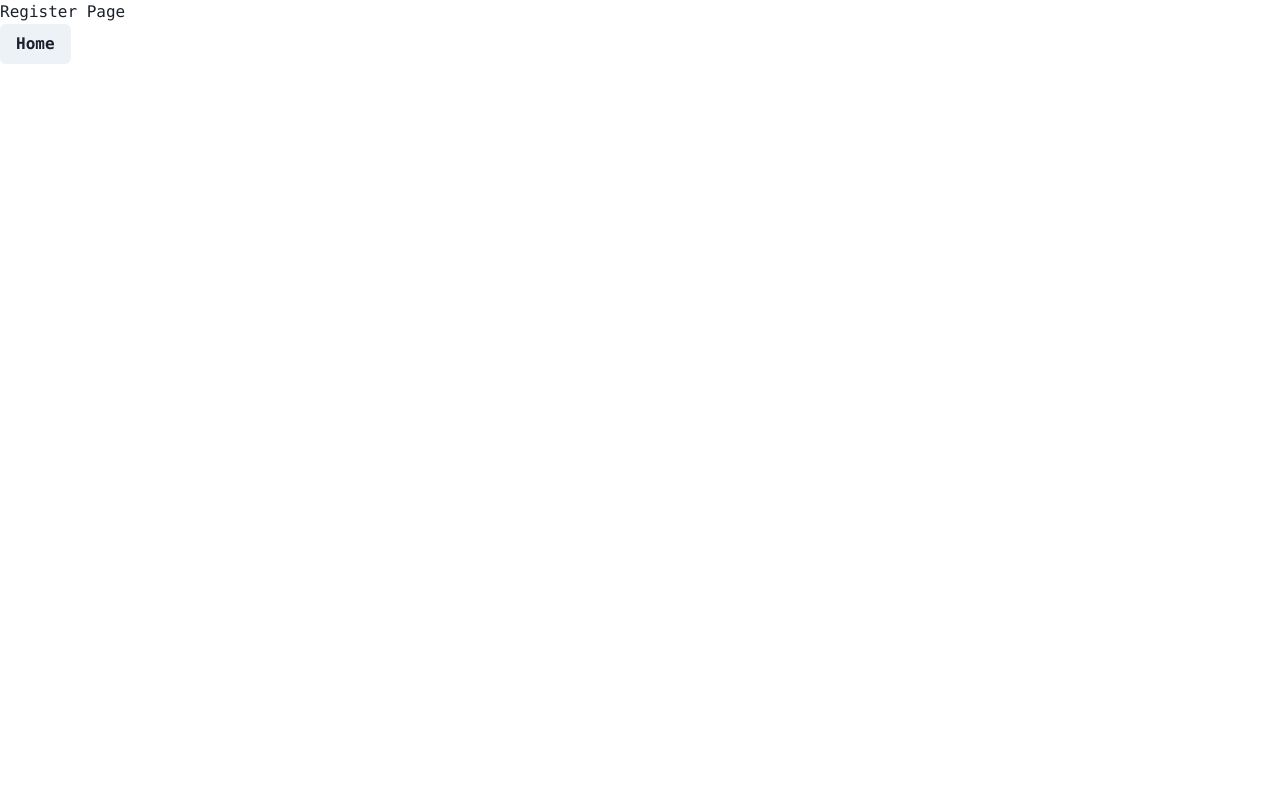
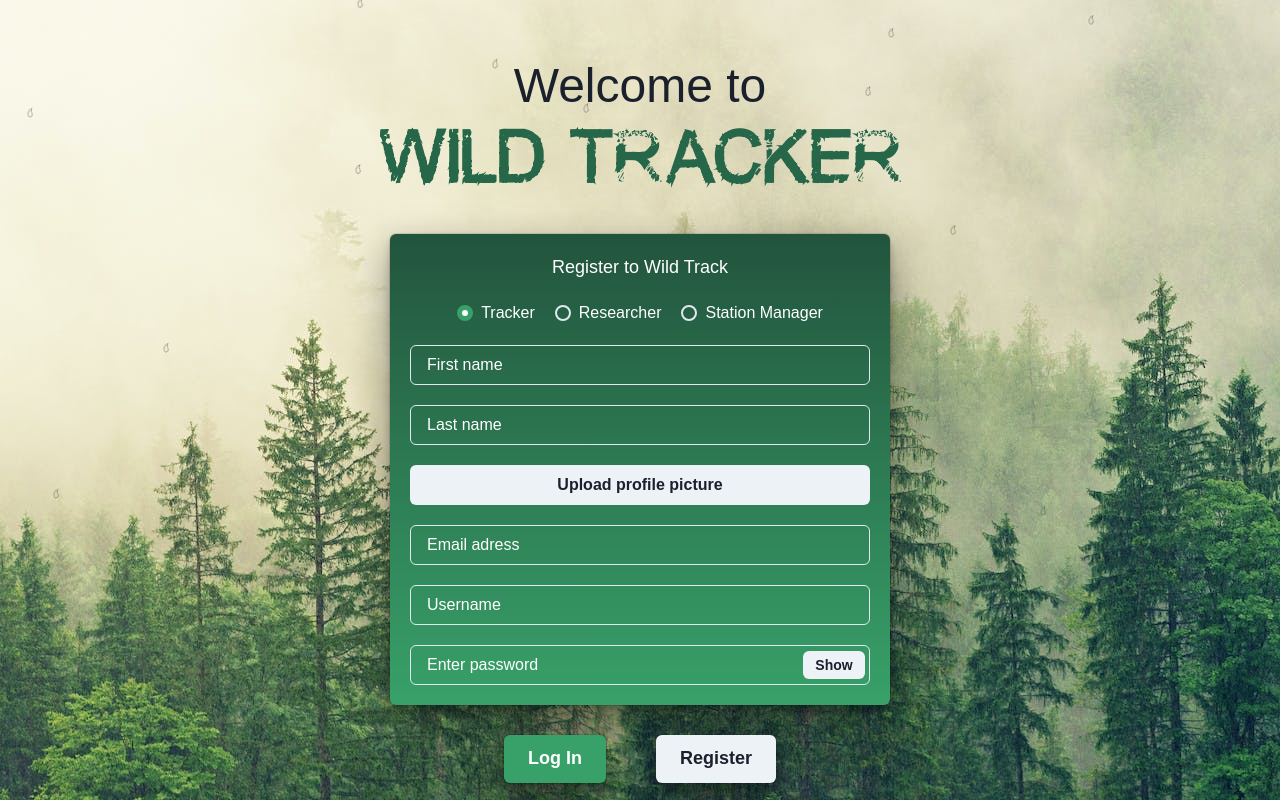
Before and after one commit to GabrielaOroz/lovciNa, a React (Vite) app in the folder IzvorniKod/frontend/: page /register in a window 1280 px wide. Built offline with nearby package versions, Linux system fonts and the light colour scheme.

Commit message:
Updated home page, added login and register page

```diff
--- /dev/null
+++ b/IzvorniKod/frontend/src/components/Base.jsx
@@ -0,0 +1,48 @@
+import { Link } from 'react-router-dom';
+import { Box, Button, Flex, Heading, Text } from "@chakra-ui/react";
+import Rain from './Rain';
+
+export default function Base({children}) {
+    const numberOfDroplets = 30;
+
+    const createDroplets = () => {
+      const droplets = [];
+
+      for (let i = 0; i < numberOfDroplets; i++) {
+        droplets.push(<Rain key={i} />);
+      }
+
+      return droplets;
+    };
+
+    return (
+        <Box
+            bgImage="url(/forest.jpg)"
+            bgPosition="center"
+            height="100vh"
+            display="flex"
+            flexDirection="column"
+            justifyContent="space-between"
+            padding="50px"
+            style={{ position: 'relative', height: '100vh', overflow: 'hidden' }}
+        >
+            {createDroplets()}
+            <Flex textAlign="center" flexDirection="column" gap="10px">
+                <Text fontSize="5xl">Welcome to</Text>
+                <Link to="/">
+                    <Heading fontSize="6xl" color="green.700" fontFamily="Nature">WILD TRACKER</Heading>
+                </Link>
+            </Flex>
+            {children}
+            <Flex alignSelf="center" gap="50px" marginBottom="30px">
+                <Link to="/login">
+                    <Button shadow='dark-lg' size="lg" colorScheme="green">Log In</Button>
+                </Link>
+                <Link to="/register">
+                    <Button shadow='dark-lg' size="lg">Register</Button>
+                </Link>
+            </Flex>
+        </Box>
+
+    )
+}
--- /dev/null
+++ b/IzvorniKod/frontend/src/components/Form.jsx
@@ -0,0 +1,49 @@
+import { Button, Card, FormControl, HStack, Input, InputGroup, InputRightElement, Radio, RadioGroup } from "@chakra-ui/react";
+import { useState } from "react";
+
+export default function Form({children}) {
+    const [show, setShow] = useState(false);
+    const handleClick = () => setShow(!show);
+
+    return (
+        <Card
+            padding="20px"
+            width="500px"
+            margin="30px"
+            alignSelf="center"
+            bgGradient="linear(to-t, green.500, green.800)"
+            color="white"
+            boxShadow='dark-lg'
+        >
+            <FormControl display="flex" flexDirection="column" gap="20px">
+            {children}
+            <Input
+                type="email"
+                placeholder="Email adress"
+                _placeholder={{ color: 'white' }}
+                focusBorderColor="white"
+            />
+            <Input
+                type="text"
+                placeholder="Username"
+                _placeholder={{ color: 'white' }}
+                focusBorderColor="white"
+            />
+            <InputGroup size='md'>
+                <Input
+                type={show ? 'text' : 'password'}
+                placeholder='Enter password'
+                _placeholder={{ color: 'white' }}
+                focusBorderColor="white"
+                />
+                <InputRightElement width='4.5rem'>
+                <Button h='1.75rem' size='sm' onClick={handleClick}>
+                    {show ? 'Hide' : 'Show'}
+                </Button>
+                </InputRightElement>
+            </InputGroup>
+
+            </FormControl>
+        </Card>
+    )
+}
--- a/IzvorniKod/frontend/src/components/Home.jsx
+++ b/IzvorniKod/frontend/src/components/Home.jsx
@@ -1,43 +1,8 @@
-import { Link } from 'react-router-dom';
-import { Box, Button, Card, CardBody, CardFooter, CardHeader, Flex, Heading, Text } from "@chakra-ui/react";
-import Rain from './Rain';
+import Base from './Base';
 
 export default function Home() {
-  const numberOfDroplets = 30;
-
-  const createDroplets = () => {
-    const droplets = [];
-
-    for (let i = 0; i < numberOfDroplets; i++) {
-      droplets.push(<Rain key={i} />);
-    }
-
-    return droplets;
-  };
-
   return (
-    <Box
-      bgImage="url(/forest.jpg)"
-      bgPosition="center"
-      height="100vh"
-      display="flex"
-      flexDirection="column"
-      justifyContent="space-between"
-      padding="50px"
-    >
-      <Flex textAlign="center" flexDirection="column" gap="10px">
-        <Text fontSize="5xl">Welcome to</Text>
-        <Heading fontSize="6xl" color="green" fontFamily="Nature">WILD TRACKER</Heading>
-      </Flex>
-      <div style={{ position: 'relative', height: '100vh', overflow: 'hidden' }}>{createDroplets()}</div>
-      <Flex alignSelf="center" gap="50px">
-          <Link to="/login">
-            <Button size="lg" colorScheme="green">LogIn</Button>
-          </Link>
-          <Link to="/register">
-            <Button size="lg">Register</Button>
-          </Link>
-      </Flex>
-    </Box>
+    <Base>
+    </Base>
   )
 }
--- a/IzvorniKod/frontend/src/components/Login.jsx
+++ b/IzvorniKod/frontend/src/components/Login.jsx
@@ -1,13 +1,13 @@
-import { Link } from 'react-router-dom';
-import { Button } from "@chakra-ui/react";
+import { Text } from '@chakra-ui/react';
+import Base from './Base';
+import Form from './Form';
 
 export default function Login() {
   return (
-    <div>
-      <h1>Login Page</h1>
-      <Link to="/">
-        <Button>Home</Button>
-      </Link>
-    </div>
+    <Base>
+      <Form>
+        <Text alignSelf="center" fontSize="lg">Start using Wild Track</Text>
+      </Form>
+    </Base>
   )
 }
--- a/IzvorniKod/frontend/src/components/Register.jsx
+++ b/IzvorniKod/frontend/src/components/Register.jsx
@@ -1,13 +1,57 @@
-import { Link } from 'react-router-dom';
-import { Button } from "@chakra-ui/react";
+import { Button, HStack, Input, Radio, RadioGroup, Text } from "@chakra-ui/react";
+import Base from "./Base"
+import Form from "./Form"
+import { useRef, useState } from "react";
 
 export default function Register() {
+  const inputRef = useRef(null);
+  const [selectedFile, setSelectedFile] = useState(null);
+
+  const handleClick = () => {
+    inputRef.current.click();
+  }
+
+  const handleFileChange = event => {
+    const file = event.target.files && event.target.files[0];
+    if (!file){
+      return;
+    }
+    setSelectedFile(file);
+  }
+
   return (
-    <div>
-      <h1>Register Page</h1>
-      <Link to="/">
-        <Button>Home</Button>
-      </Link>
-    </div>
+    <Base>
+      <Form>
+      <Text alignSelf="center" fontSize="lg">Register to Wild Track</Text>
+        <RadioGroup defaultValue='Tracker' alignSelf="center">
+          <HStack spacing="20px">
+            <Radio colorScheme='green' value="Tracker">Tracker</Radio>
+            <Radio colorScheme='yellow' value="Researcher">Researcher</Radio>
+            <Radio colorScheme='red' value="StationManager">Station Manager</Radio>
+          </HStack>
+        </RadioGroup>
+
+        <Input
+          type="text"
+          placeholder="First name"
+          _placeholder={{ color: 'white' }}
+          focusBorderColor="white"
+        />
+        <Input
+          type="text"
+          placeholder="Last name"
+          _placeholder={{ color: 'white' }}
+          focusBorderColor="white"
+        />
+      <Input style={{display: 'none'}} type="file" ref={inputRef} onChange={handleFileChange}/>
+      <Button onClick={handleClick}>Upload profile picture</Button>
+      {selectedFile && (
+          <Text color="white" alignSelf="center">
+            Profile picture uploaded: {selectedFile.name}
+          </Text>
+        )}
+
+      </Form>
+    </Base>
   )
 }
--- a/IzvorniKod/frontend/src/styles/theme.jsx
+++ b/IzvorniKod/frontend/src/styles/theme.jsx
@@ -3,8 +3,8 @@
 const theme = extendTheme({
   fonts: {
     heading: `Nature`,
-    body: `Consolas`
+    body: `Arial`
   },
 })
 
-export default theme
+export default theme;
```
Also changed, not shown: IzvorniKod/frontend/src/styles/rain.css (line endings or trailing spaces).
